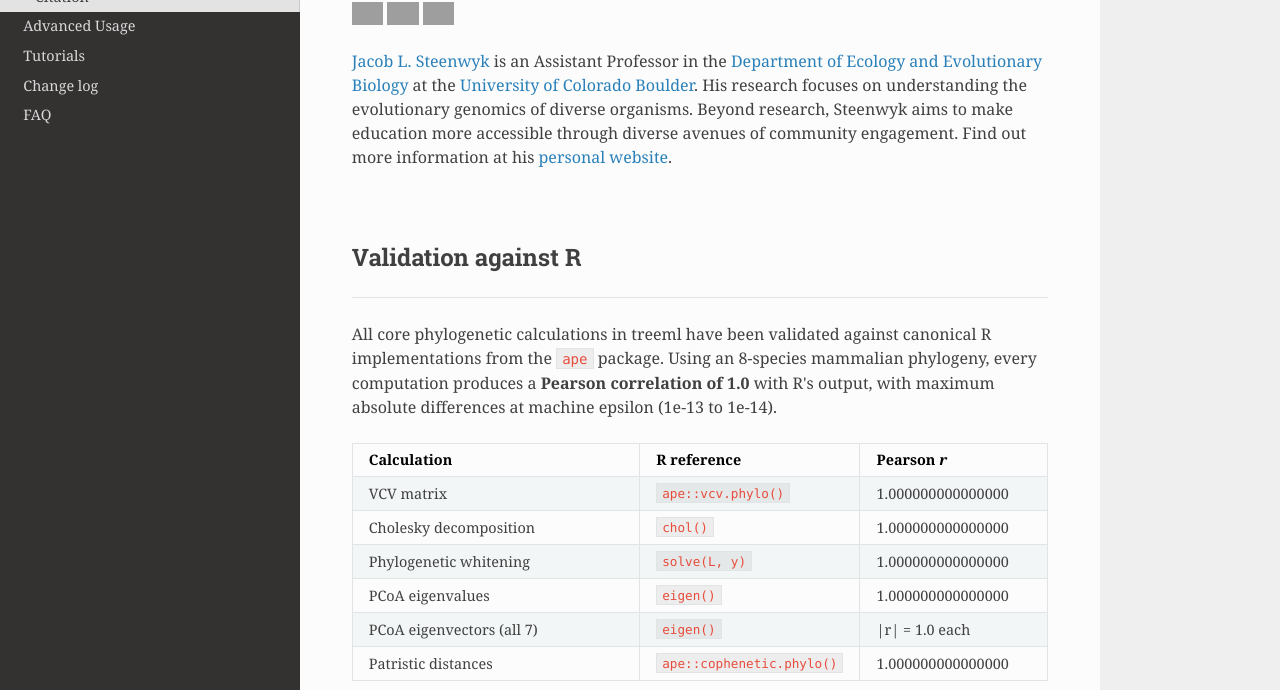
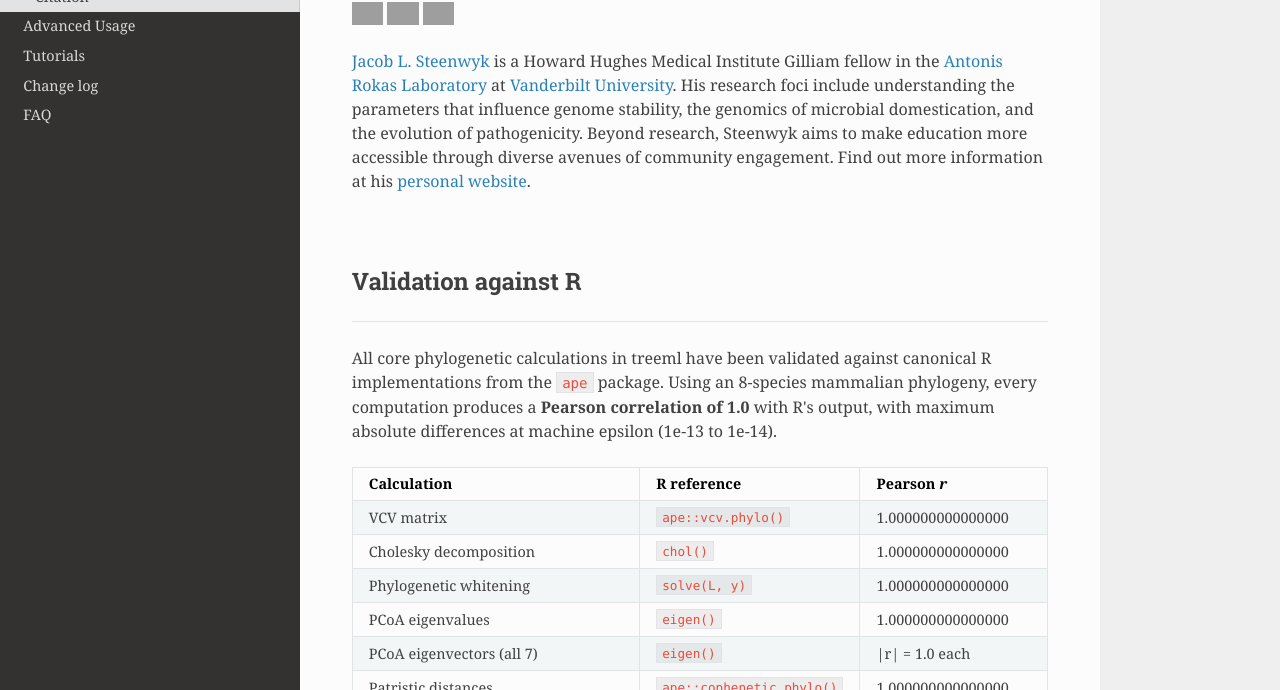
Before and after one commit to JLSteenwyk/treeml, a Sphinx documentation site: the page built from docs/about/index.rst, in a window 1280 px wide and 900 px high, scrolled down 843 px, cut to the strip 210-900 px from the top of the window. Built offline with Sphinx 7.4.7 and the Read the Docs theme 3.1.0, drawn with Linux system fonts in a browser that asks for light colours; pages that are not in the unit, such as notebooks, are missing from menus; grey boxes are pictures that could not be loaded.

Commit message:
fixed docs about dev

```diff
--- a/docs/about/index.rst
+++ b/docs/about/index.rst
@@ -36,12 +36,11 @@ treeml is developed and maintained by `Jacob L. Steenwyk <https://jlsteenwyk.git
 
 |GoogleScholarSteenwyk| |GitHubSteenwyk| |TwitterSteenwyk|
 
-`Jacob L. Steenwyk <https://jlsteenwyk.github.io/>`_ is an Assistant Professor in the
-`Department of Ecology and Evolutionary Biology
-<https://www.colorado.edu/ebio/>`_ at the
-`University of Colorado Boulder <https://www.colorado.edu/>`_.
-His research focuses on understanding the evolutionary genomics of diverse organisms.
-Beyond research, Steenwyk aims to make education more accessible
+`Jacob L. Steenwyk <https://jlsteenwyk.github.io/>`_ is a Howard Hughes Medical Institute
+Gilliam fellow in the `Antonis Rokas Laboratory <https://as.vanderbilt.edu/rokaslab/>`_ at
+`Vanderbilt University <https://www.vanderbilt.edu/>`_. His research foci include understanding
+the parameters that influence genome stability, the genomics of microbial domestication, and
+the evolution of pathogenicity. Beyond research, Steenwyk aims to make education more accessible
 through diverse avenues of community engagement. Find out more information at his
 `personal website <http://jlsteenwyk.github.io/>`_.
 
```
